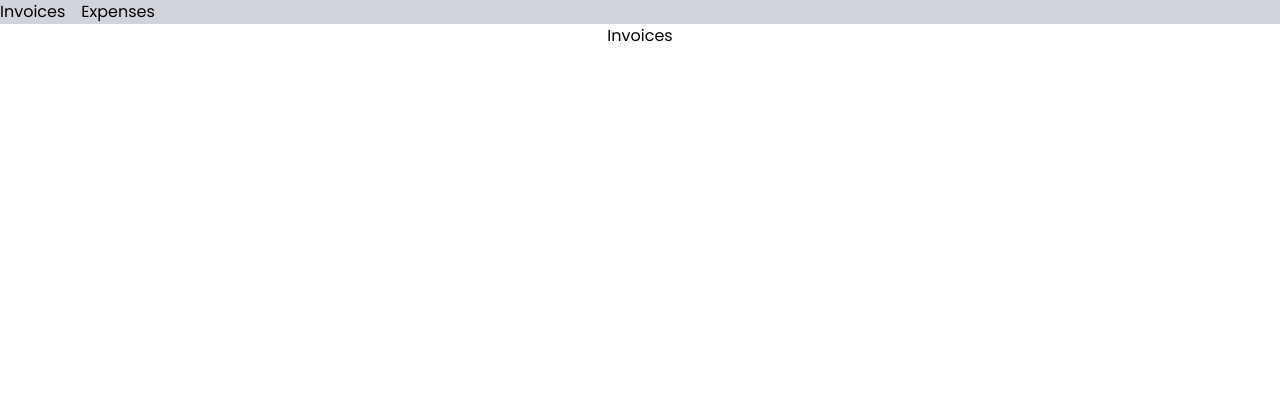
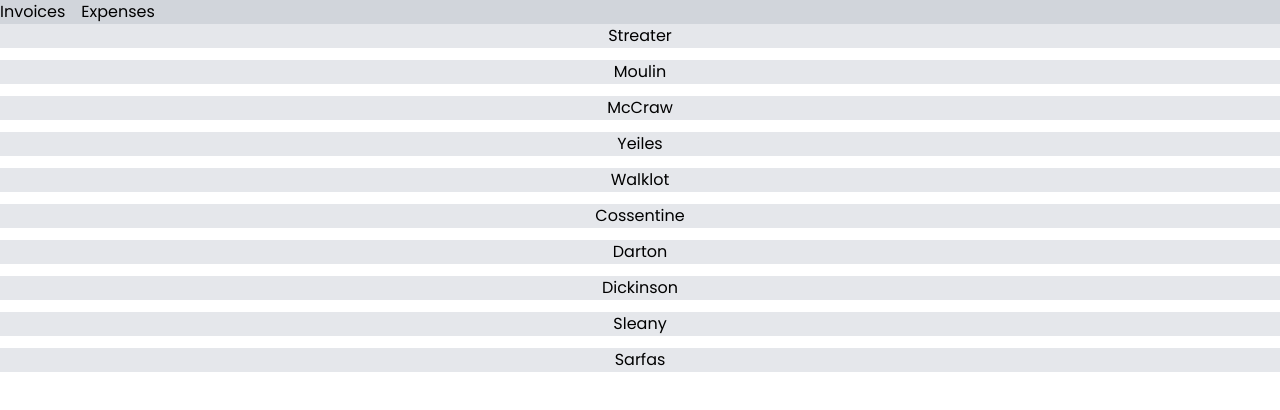
Before and after one commit to Zyar3k/react-router-v6-practice__frontend, a React (Create React App) app: page /invoices in a window 1280 px wide. Shown: the top 410 px of the page. Built offline with nearby package versions, Linux system fonts and the light colour scheme.

Commit message:
Links from data

```diff
--- a/src/components/Invoices.jsx
+++ b/src/components/Invoices.jsx
@@ -1,12 +1,24 @@
 import React from "react";
-import { Outlet } from "react-router-dom";
+import { Link } from "react-router-dom";
+import { getInvoices } from "./data";
 
 const Invoices = () => {
+  let invoices = getInvoices();
+
   return (
-    <div className="text-center">
-      <h1>Invoices</h1>
-      <Outlet></Outlet>
-    </div>
+    <main className="text-center">
+      <div className="flex flex-col gap-3">
+        {invoices.map((invoice, index) => (
+          <Link
+            className="bg-gray-200"
+            to={`/invoices/${invoice.number}`}
+            key={index}
+          >
+            {invoice.last_name}
+          </Link>
+        ))}
+      </div>
+    </main>
   );
 };
 
--- /dev/null
+++ b/src/components/data.js
@@ -0,0 +1,76 @@
+let invoices = [
+  {
+    first_name: "Dorena",
+    last_name: "Streater",
+    amount: 684,
+    number: 58658,
+    due: "6/15/2022",
+  },
+  {
+    first_name: "Christoper",
+    last_name: "Moulin",
+    amount: 1551,
+    number: 124407,
+    due: "10/18/2022",
+  },
+  {
+    first_name: "Lenka",
+    last_name: "McCraw",
+    amount: 3136,
+    number: 93405,
+    due: "9/24/2022",
+  },
+  {
+    first_name: "Shalne",
+    last_name: "Yeiles",
+    amount: 2608,
+    number: 29195,
+    due: "1/1/2023",
+  },
+  {
+    first_name: "Ronnie",
+    last_name: "Walklot",
+    amount: 7636,
+    number: 119740,
+    due: "8/18/2022",
+  },
+  {
+    first_name: "Moll",
+    last_name: "Cossentine",
+    amount: 6260,
+    number: 63787,
+    due: "11/15/2022",
+  },
+  {
+    first_name: "Catherine",
+    last_name: "Darton",
+    amount: 3570,
+    number: 55890,
+    due: "6/11/2022",
+  },
+  {
+    first_name: "Beilul",
+    last_name: "Dickinson",
+    amount: 6635,
+    number: 178069,
+    due: "6/26/2022",
+  },
+  {
+    first_name: "Wilie",
+    last_name: "Sleany",
+    amount: 2301,
+    number: 192411,
+    due: "2/4/2022",
+  },
+  {
+    first_name: "Chery",
+    last_name: "Sarfas",
+    amount: 8756,
+    number: 60675,
+    due: "11/20/2022",
+  },
+];
+
+export function getInvoices() {
+  return invoices;
+}
--- a/src/index.js
+++ b/src/index.js
@@ -12,10 +12,16 @@ root.render(
   <BrowserRouter>
     <Routes>
       <Route path="/" element={<App />}>
-        <Route path="/invoices" element={<Invoices />}>
-          <Route path="/invoices/123" element={<div>Bills</div>}></Route>
-        </Route>
+        <Route path="/invoices" element={<Invoices />} />
         <Route path="/expenses" element={<Expenses />} />
+        <Route
+          path="*"
+          element={
+            <main className="text-center">
+              <p className="text-3xl">There's nothing here!</p>
+            </main>
+          }
+        />
       </Route>
     </Routes>
   </BrowserRouter>
```
